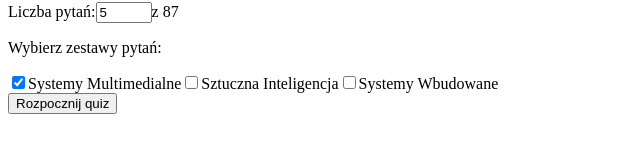
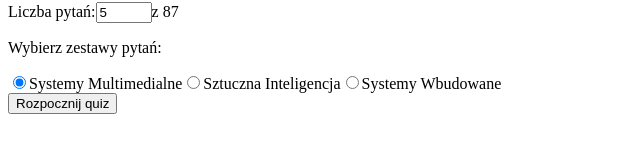
Before and after one commit to d10xie/si, a React (Vite) app: page / in a window 1280 px wide. Shown: the part 129-295 px from the top of the page, without its empty margins (0-640 px from the left). Built offline with nearby package versions, Linux system fonts and the light colour scheme.

Commit message:
poprawki

```diff
--- a/src/App.jsx
+++ b/src/App.jsx
@@ -67,6 +67,10 @@ useEffect(() => {
 
 const handleStartQuiz = () => {
   const combinedQuestions = selectedSets.flatMap(set => allQuestionSets[set]);
+  if (combinedQuestions.length === 0) {
+    alert("Brak pytań w wybranym zestawie.");
+    return;
+  }
   const selectedQuestions = shuffle(combinedQuestions).slice(0, numQuestions);
   setQuestions(selectedQuestions);
   setAnswers(new Array(numQuestions).fill(null));
@@ -74,6 +78,7 @@ useEffect(() => {
   setShowResult(false);
   setStartQuiz(true);
 };
+
 
   const handleAnswer = (optionIndex) => {
     const newAnswers = [...answers];
@@ -195,10 +200,11 @@ useEffect(() => {
 {allOptions.map((set) => (
   <label key={set} className="block mt-2">
     <input
-                  type="checkbox"
+      type="radio"
+      name="questionSet"
       value={set}
       checked={selectedSets.includes(set)}
-                  onChange={handleSetChange}
+      onChange={() => setSelectedSets([set])}
       className="mr-2"
     />
     {{
@@ -206,9 +212,9 @@ useEffect(() => {
       si: "Sztuczna Inteligencja",
       sw: "Systemy Wbudowane"
     }[set]}
-
   </label>
 ))}
+
           </div>
 
           <Button className="mt-4" onClick={handleStartQuiz} disabled={selectedSets.length === 0}>
```
Lines whose indentation alone changed are shown as unchanged.
